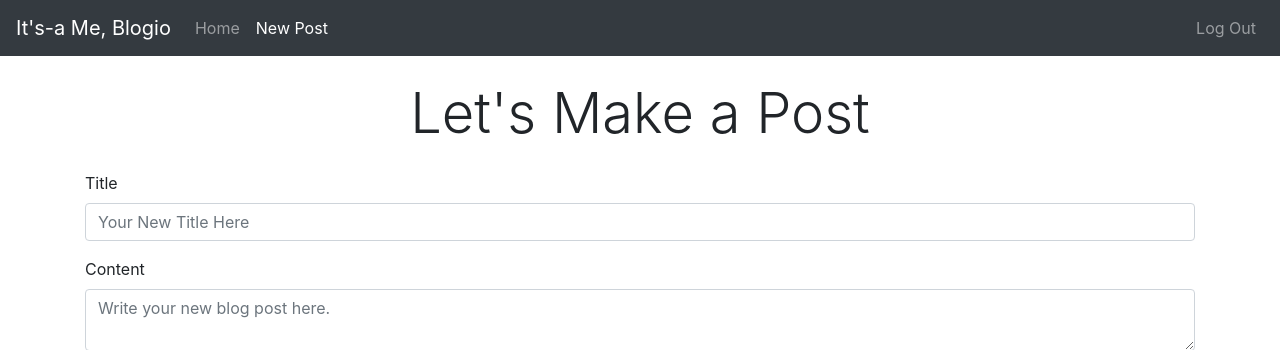
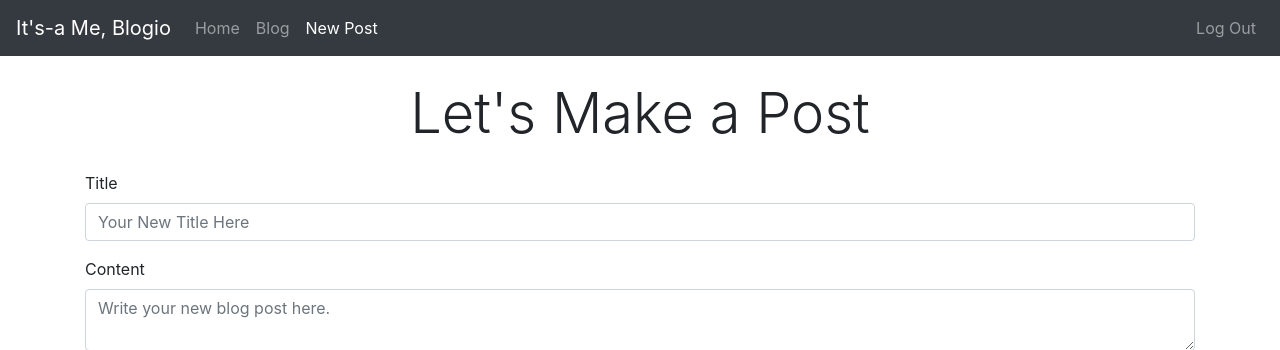
Before and after one commit to trevorstinson/blogz, a Flask app: page /newpost in a window 1280 px wide. Shown: the top 350 px of the page. Run offline with Flask 2, Linux system fonts and the light colour scheme; the visitor is signed in with stand-in values (Sample User, id 1); some libraries are stand-ins or nearby versions.

Commit message:
Separate / and /blog active class

```diff
--- a/main.py
+++ b/main.py
@@ -154,12 +154,12 @@ def index():
             # Get all blogposts and render a reverse-chronological listing by ID
             blogposts = Blog.query.order_by("id desc").all()
             return render_template('index.html', title="It's-a Me, Blogio",
-                blogposts=blogposts, index_active="active")
+                blogposts=blogposts, blog_active="active")
 
         if post_id != None:
             # Get single blogpost by id and render its page
             blogpost = Blog.query.filter_by(id=post_id).first()
-            return render_template('post.html', title="It's-a Me, Blogio", index_active="active")
+            return render_template('post.html', title="It's-a Me, Blogio", blog_active="active", blogpost=blogpost)
 
 
 
@@ -174,6 +174,7 @@ def newpost():
         # Get info from filled form
         new_title = request.form['blog-post-title']
         new_body = request.form['blog-post-body']
+        owner = User.query.filter_by(username=session['username']).first()
 
     # Set error message for empty title or body
     if new_title == '':
@@ -195,7 +196,7 @@ def newpost():
         return redirect('/newpost')
 
     # If all fields were filled, add new post to database
-    new_post = Blog(new_title, new_body)
+    new_post = Blog(new_title, new_body, owner)
     db.session.add(new_post)
     db.session.commit()
 
--- a/templates/base.html
+++ b/templates/base.html
@@ -32,6 +32,9 @@
             <ul class="navbar-nav mr-auto">
                 <li class="nav-item {{index_active}}">
                     <a class="nav-link" href="/">Home</a>
+                </li>
+                <li class="nav-item {{blog_active}}">
+                    <a class="nav-link" href="/blog">Blog</a>
                 </li>
                 {% if session['username'] %}
                     <li class="nav-item {{newpost_active}}">
```
